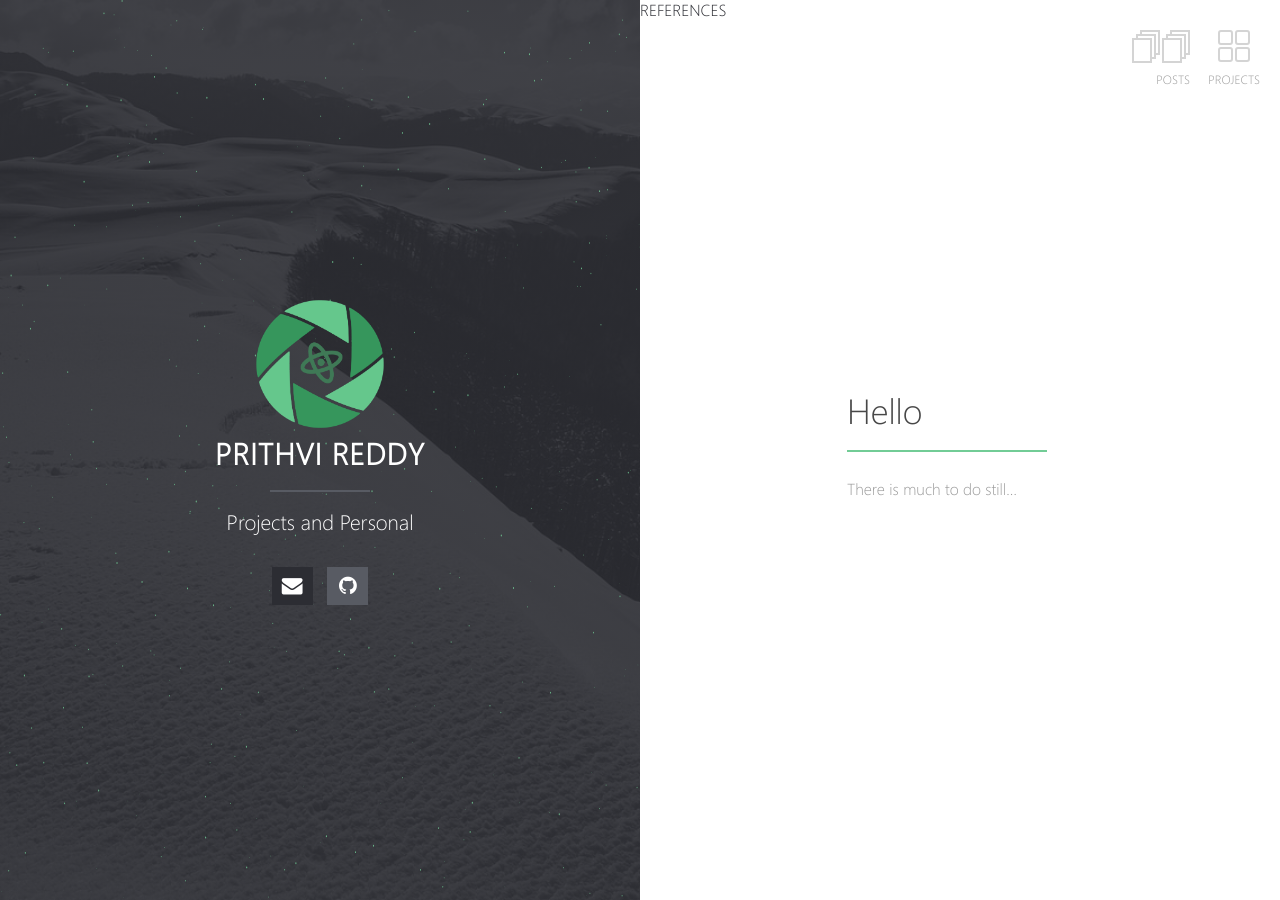
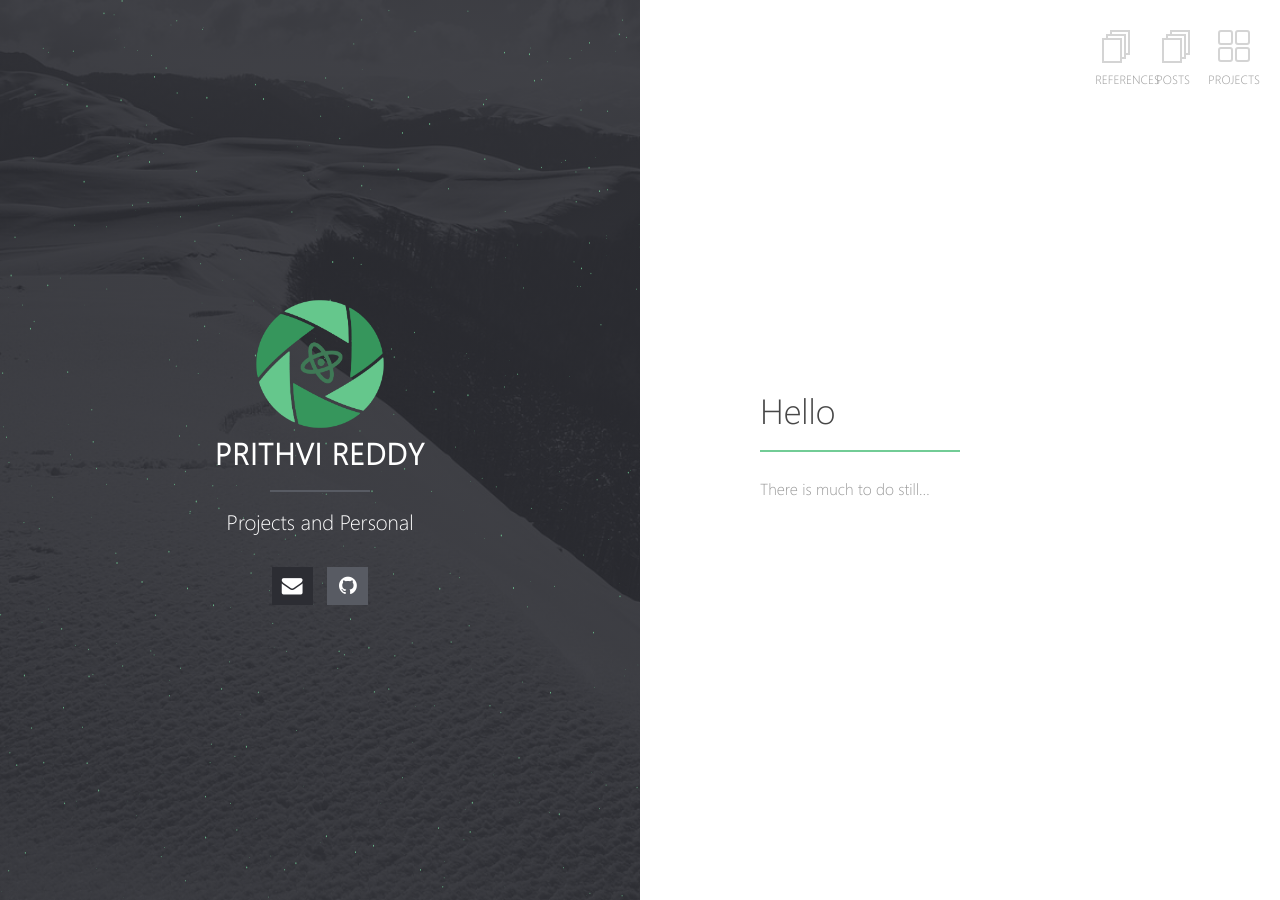
Before and after one commit to pmRed/pmred-pmred.github.com, a Jekyll site: the page built from index.md, in a window 1280 px wide. Built offline with Jekyll 4.4.1, drawn with Linux system fonts in a browser that asks for light colours.

Commit message:
Gen Updates

```diff
--- a/_layouts/home.html
+++ b/_layouts/home.html
@@ -29,7 +29,7 @@ layout: compress
       <span></span>
     </a>
     <a href="{{ site.url }}/pusts" title="references" class="ref-menu-icon"></a>
-    <span class="refs-link">REFERENCES</span>
+    <span class="ref-link">REFERENCES</span>
     <span class="posts-link">POSTS</span>
     <span class="projects-link">PROJECTS</span>
     <div class="content">
--- a/assets/_sass/_site.scss
+++ b/assets/_sass/_site.scss
@@ -105,7 +105,7 @@ canvas {
 .ref-menu-icon {
   position: absolute;
   top: 30px;
-  right: 120px;
+  right: 150px;
   width: 20px;
   height: 25px;
   border: 2px solid $gray;
```
